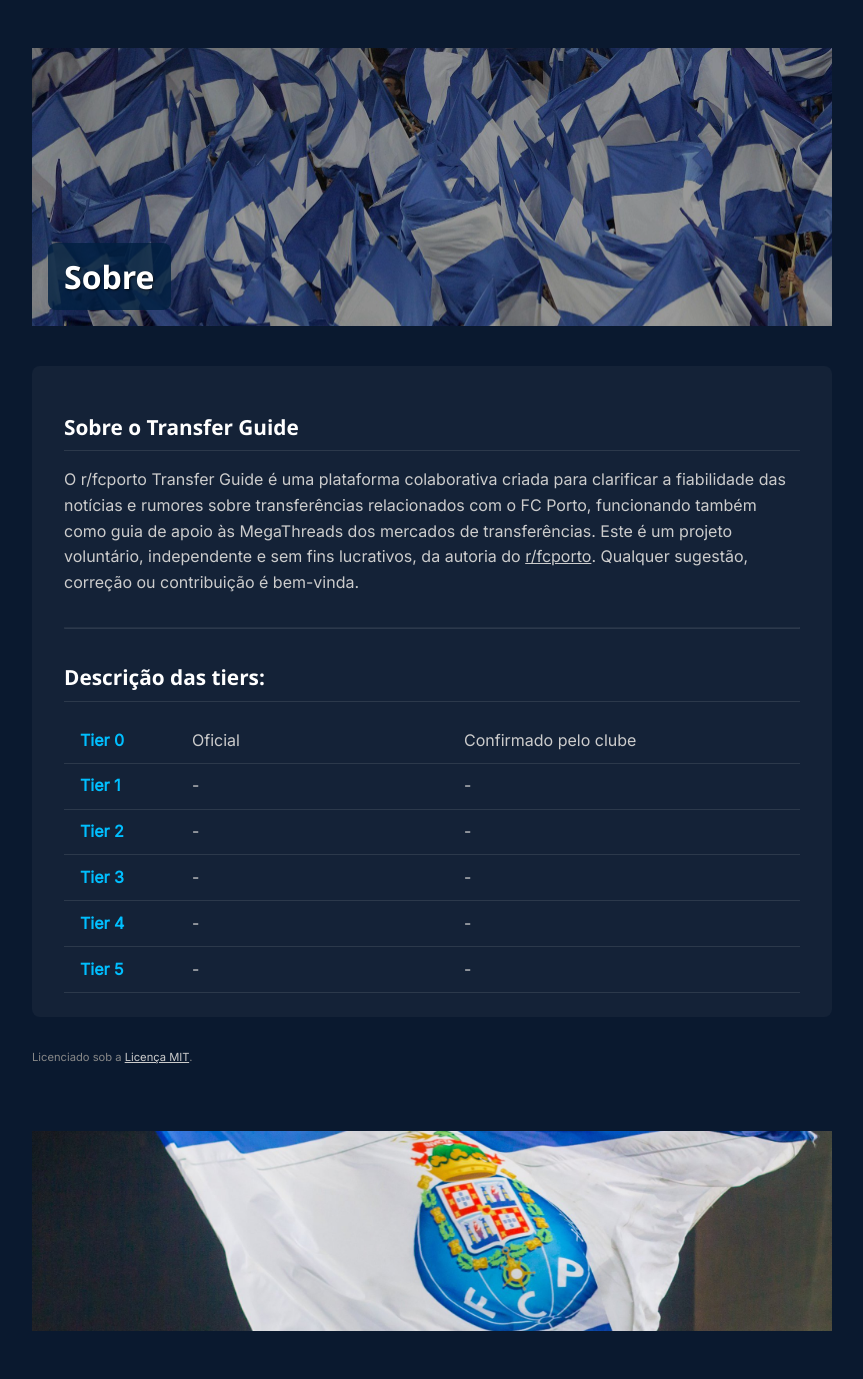
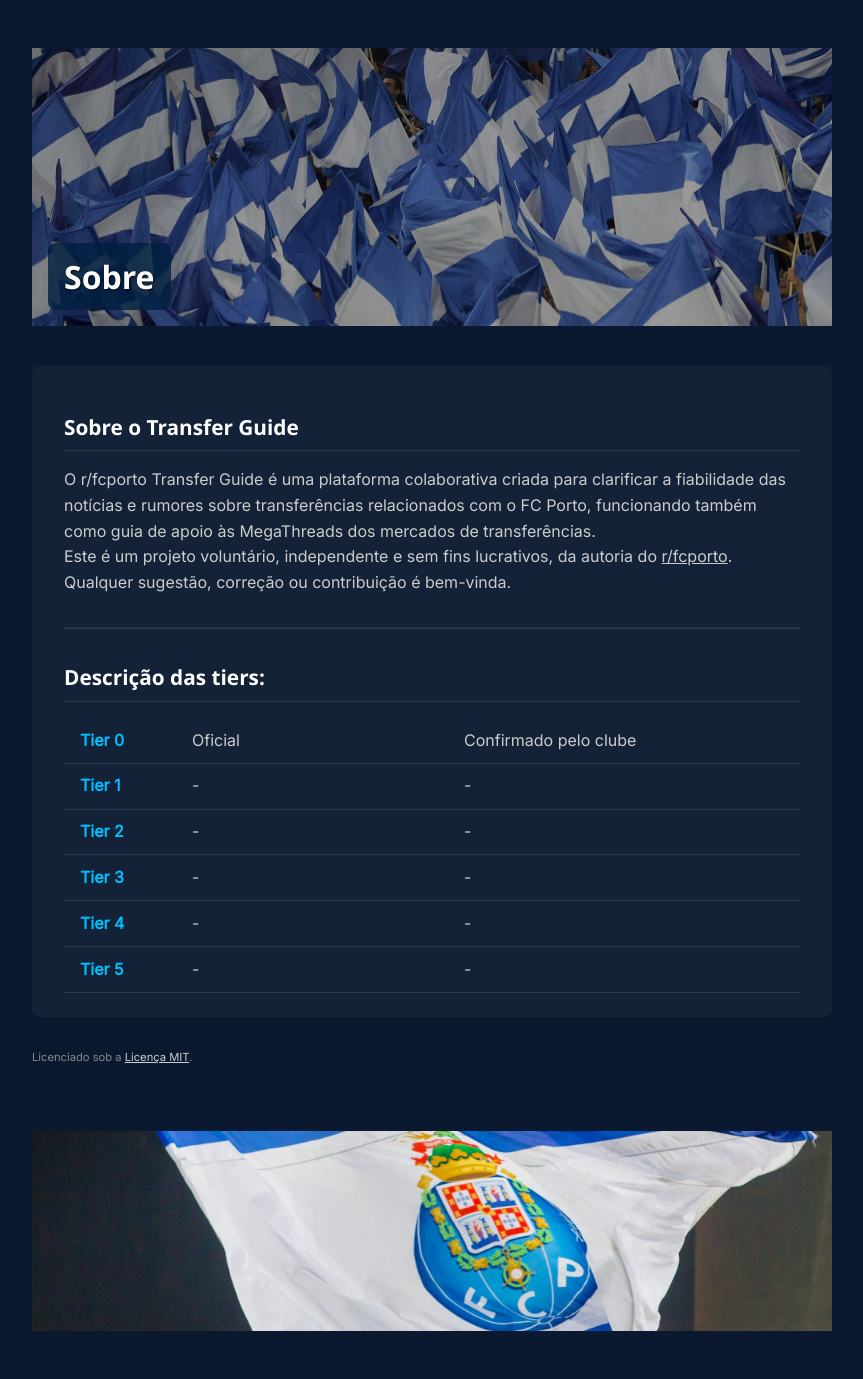
Before and after one commit to Azrial1739/teste-transfer, a Jekyll site: the page built from pages/sobre.md, in a window 1280 px wide. Shown: the whole page, without its empty margins (208-1071 px from the left). Built offline with Jekyll 4.4.1, drawn with Linux system fonts in a browser that asks for light colours.

```diff
--- a/pages/sobre.md
+++ b/pages/sobre.md
@@ -68,7 +68,7 @@ menu_title: Sobre
 <div class="content-box">
 
   <h3>Sobre o Transfer Guide</h3>
-  <p>O r/fcporto Transfer Guide é uma plataforma colaborativa criada para clarificar a fiabilidade das notícias e rumores sobre transferências relacionados com o FC Porto, funcionando também como guia de apoio às MegaThreads dos mercados de transferências.
+  <p>O r/fcporto Transfer Guide é uma plataforma colaborativa criada para clarificar a fiabilidade das notícias e rumores sobre transferências relacionados com o FC Porto, funcionando também como guia de apoio às MegaThreads dos mercados de transferências.<br>
 
 Este é um projeto voluntário, independente e sem fins lucrativos, da autoria do <a href="https://www.reddit.com/r/fcporto/" target="_blank" style="color: #ccc; text-decoration: underline;">r/fcporto</a>. Qualquer sugestão, correção ou contribuição é bem-vinda.</p>
 
```
